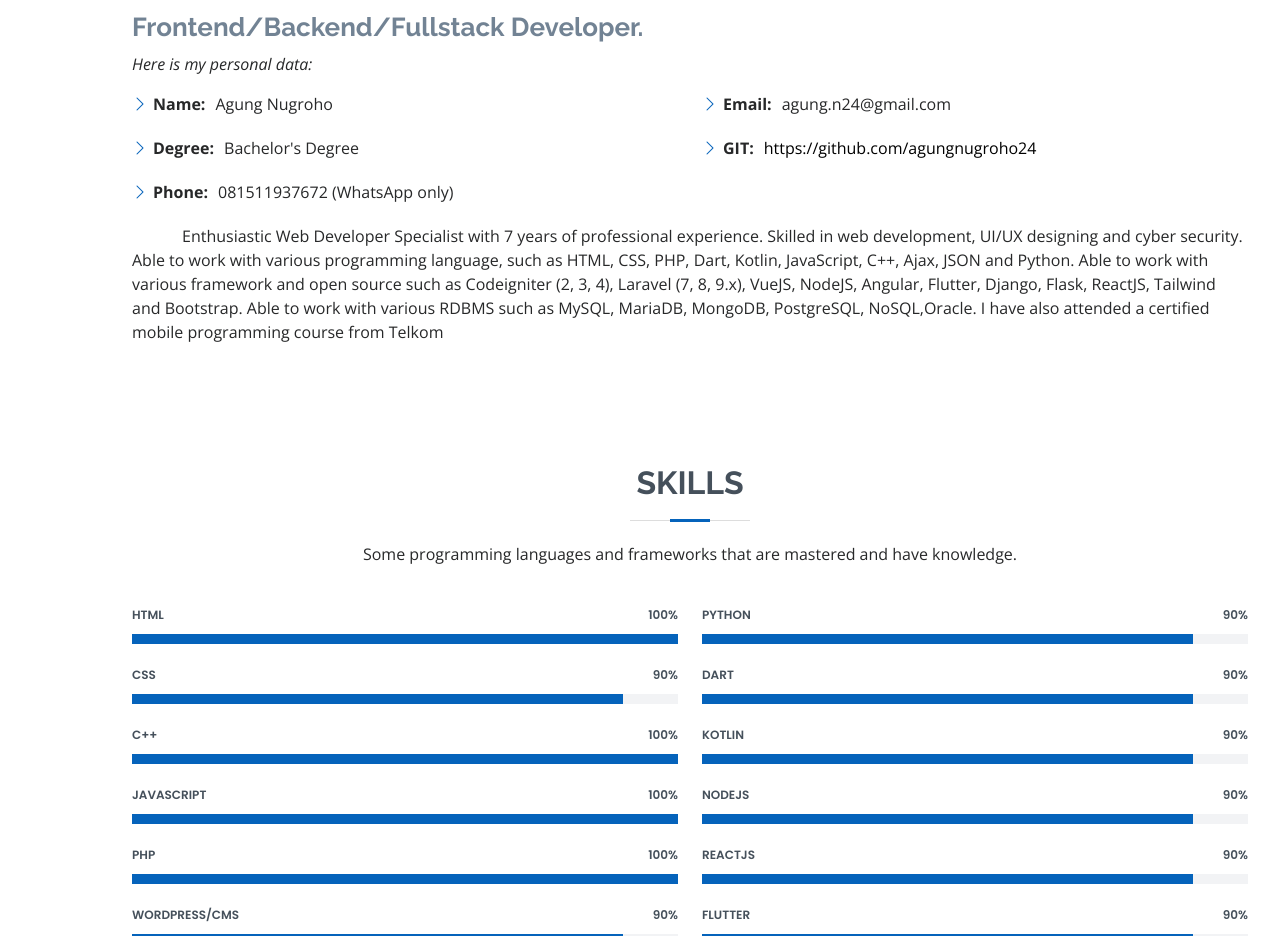
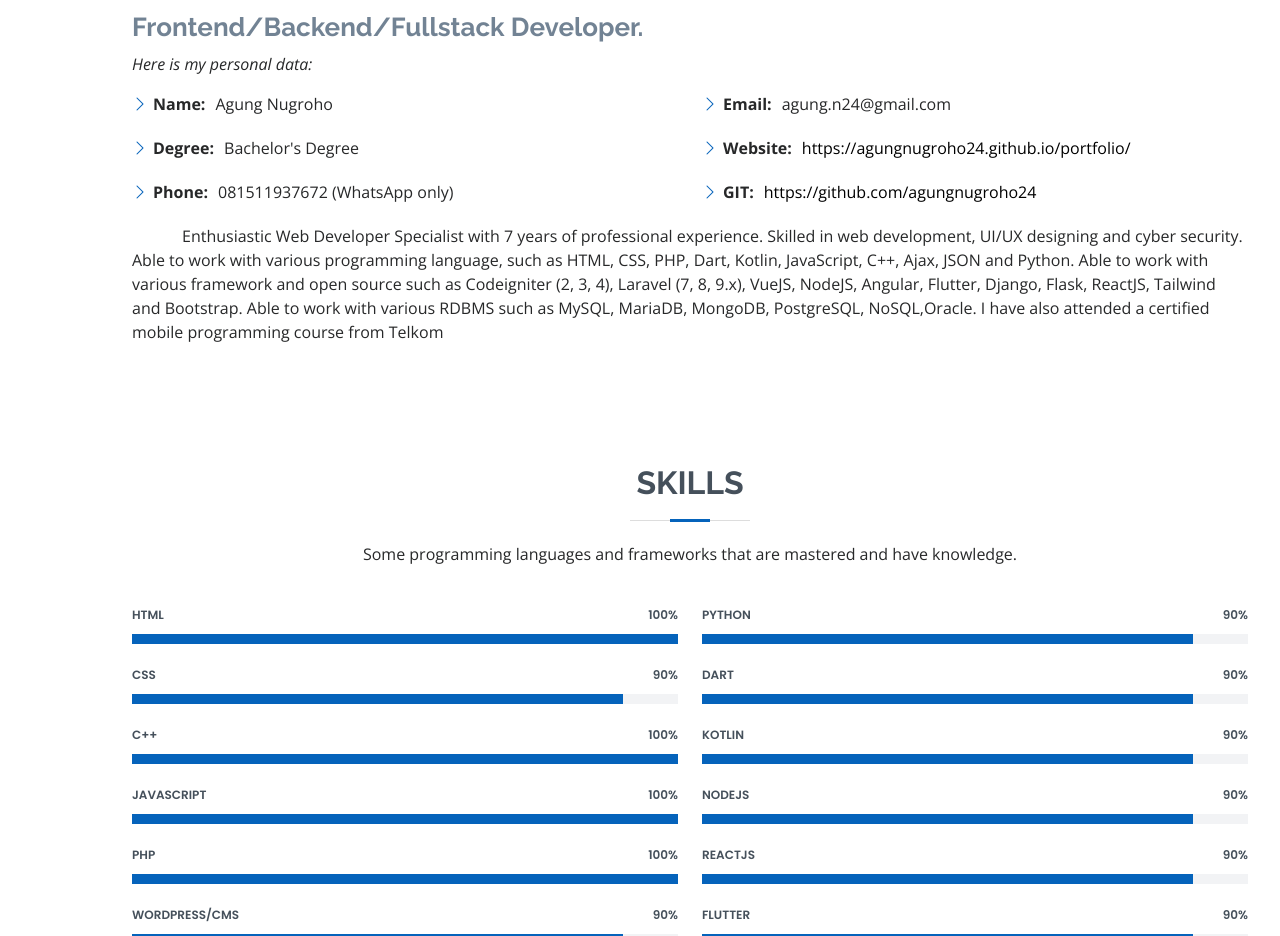
Before and after one commit to agungnugroho24/portfolio, a plain HTML site: page index.html in a window 1280 px wide. Shown: the part 980-1916 px from the top of the page. Drawn offline with nearby package versions, Linux system fonts and the light colour scheme.

Commit message:
Update index.html

```diff
--- a/index.html
+++ b/index.html
@@ -96,7 +96,7 @@
               <div class="col-lg-6">
                 <ul>
                   <li><i class="bi bi-chevron-right"></i> <strong>Email:</strong> <span>agung.n24@gmail.com</span></li>
-                  <!-- <li><i class="bi bi-chevron-right"></i> <strong>Website:</strong> <span><a href="https://agung.tech" target="_blank" style="text-decoration: none;color: #000000;">https://agung.tech</a></span></li> -->
+                  <li><i class="bi bi-chevron-right"></i> <strong>Website:</strong> <span><a href="https://agungnugroho24.github.io/portfolio/" target="_blank" style="text-decoration: none;color: #000000;">https://agungnugroho24.github.io/portfolio/</a></span></li>
                   <li><i class="bi bi-chevron-right"></i> <strong>GIT:</strong> <span><a href="https://github.com/agungnugroho24" target="_blank" style="text-decoration: none;color: #000000;">https://github.com/agungnugroho24</a></span></li>
                 </ul>
               </div>
```
